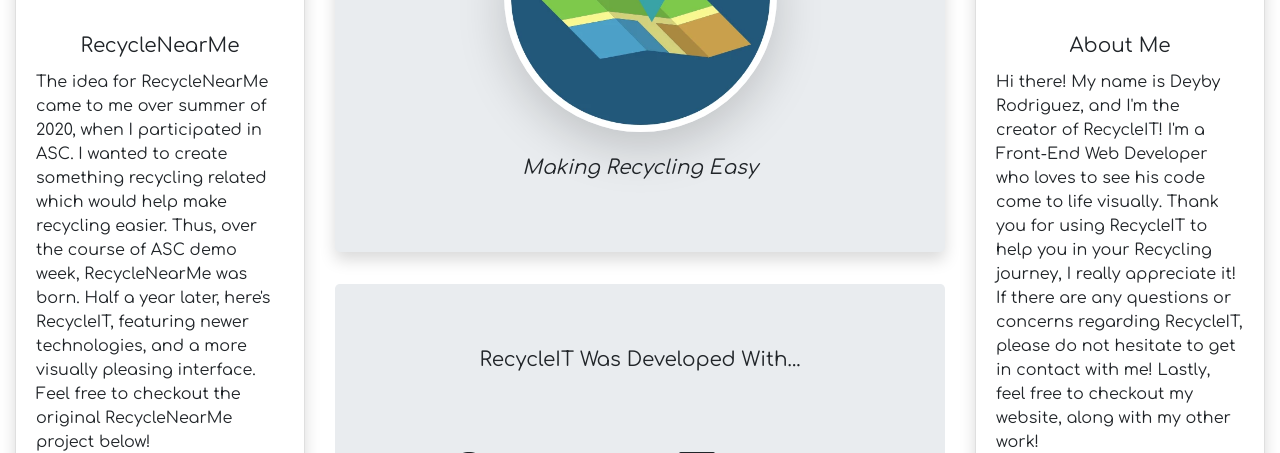
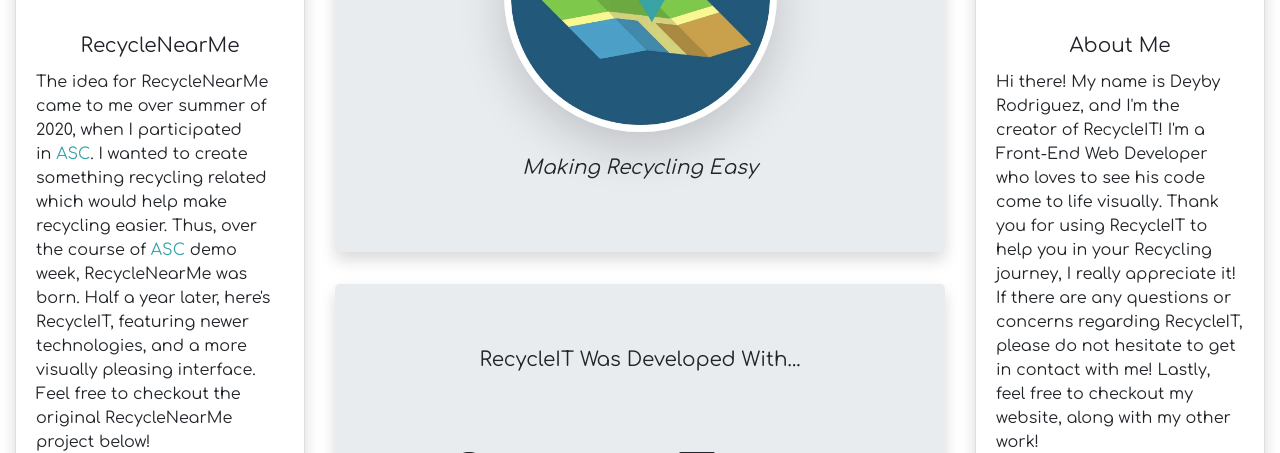
Before and after one commit to deybyr647/RecycleIT, a Next.js app: page /about in a window 1280 px wide. Shown: the part 347-800 px from the top of the page. Built offline with nearby package versions, Linux system fonts and the light colour scheme.

Commit message:
Added various minor styles/aesthetics globally

```diff
--- a/pages/about/index.tsx
+++ b/pages/about/index.tsx
@@ -21,9 +21,20 @@
                             <Card.Text>
                                 The idea for RecycleNearMe came to me
                                 over summer of 2020, when I participated in
-                                ASC. I wanted to create something recycling
+                                <span
+                                    title="All Star Code"
+                                    className={styles.abbrText}
+                                >
+                                    &nbsp;ASC
+                                </span>. I wanted to create something recycling
                                 related which would help make recycling easier.
-                                Thus, over the course of ASC demo week,
+                                Thus, over the course of
+                                <span
+                                    title="All Star Code"
+                                    className={styles.abbrText}
+                                >
+                                    &nbsp;ASC
+                                </span> demo week,
                                 RecycleNearMe was born.
                                 Half a year later, here's RecycleIT,
                                 featuring newer technologies,
@@ -64,25 +75,25 @@
                         <h5 className="text-center font-italic">Making Recycling Easy</h5>
                     </Jumbotron>
 
-                    <Jumbotron className={`${styles.contentContainer}`}>
+                    <Jumbotron className={`${styles.contentContainer} shadow`}>
                         <h5 className="text-center pb-5">RecycleIT Was Developed With...</h5>
 
                         <Container className="d-flex justify-content-center pt-4">
                             <Row>
                                 <Col className="mx-4">
-                                    <SiNextDotJs size={36}/>
+                                    <SiNextDotJs size={36} title="NextJS" className={styles.icon}/>
                                 </Col>
 
                                 <Col className="mx-4">
-                                    <SiBootstrap size={36}/>
+                                    <SiBootstrap size={36} title="Bootstrap" className={styles.icon}/>
                                 </Col>
 
                                 <Col className="mx-4">
-                                    <SiTypescript size={36}/>
+                                    <SiTypescript size={36} title="TypeScript" className={styles.icon}/>
                                 </Col>
 
                                 <Col className="mx-4">
-                                    <IoLogoVercel size={36}/>
+                                    <IoLogoVercel size={36} title="Vercel" className={styles.icon}/>
                                 </Col>
                             </Row>
                         </Container>
--- a/styles/about.module.css
+++ b/styles/about.module.css
@@ -5,3 +5,11 @@
 .buttonLink {
     background-color: #38A3A5;
 }
+
+.abbrText {
+    color: #38A3A5;
+}
+
+.icon :hover {
+    color: #38A3A5
+}
--- a/styles/etc.module.css
+++ b/styles/etc.module.css
@@ -21,6 +21,10 @@
     background-color: #38A3A5;
 }
 
+.faRecycle {
+    transition: all 300ms ease-out;
+}
+
 @media(prefers-reduced-motion: no-preference) {
     .faRecycle {
         animation: fa-recycle-spin infinite 12s linear;
--- a/styles/globals.css
+++ b/styles/globals.css
@@ -12,6 +12,7 @@
 a {
   color: inherit;
   text-decoration: none;
+  transition: all 300ms ease-out;
 }
 
 * {
--- a/styles/index.module.css
+++ b/styles/index.module.css
@@ -20,5 +20,5 @@
 
 .links:hover {
     text-decoration: none;
-    color: #C7F9CC;
+    color: #57CC99;
 }
```
